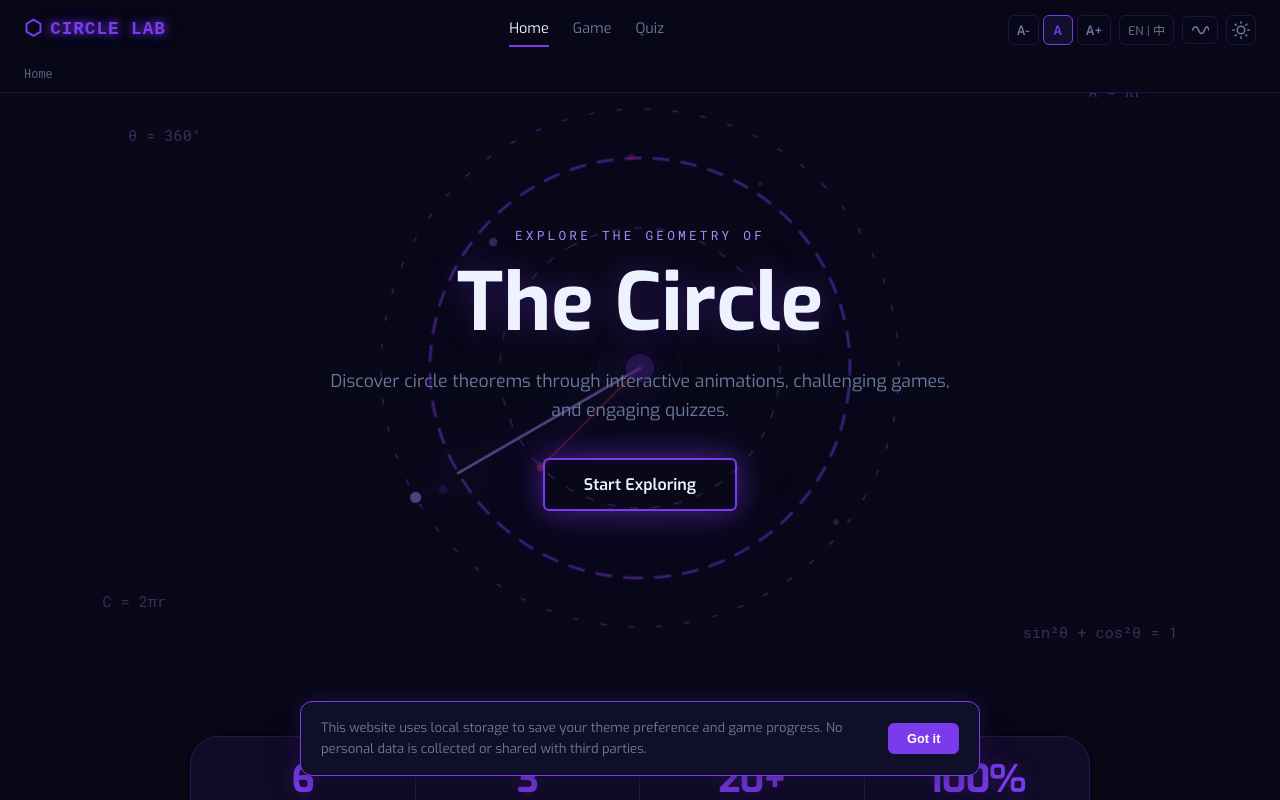
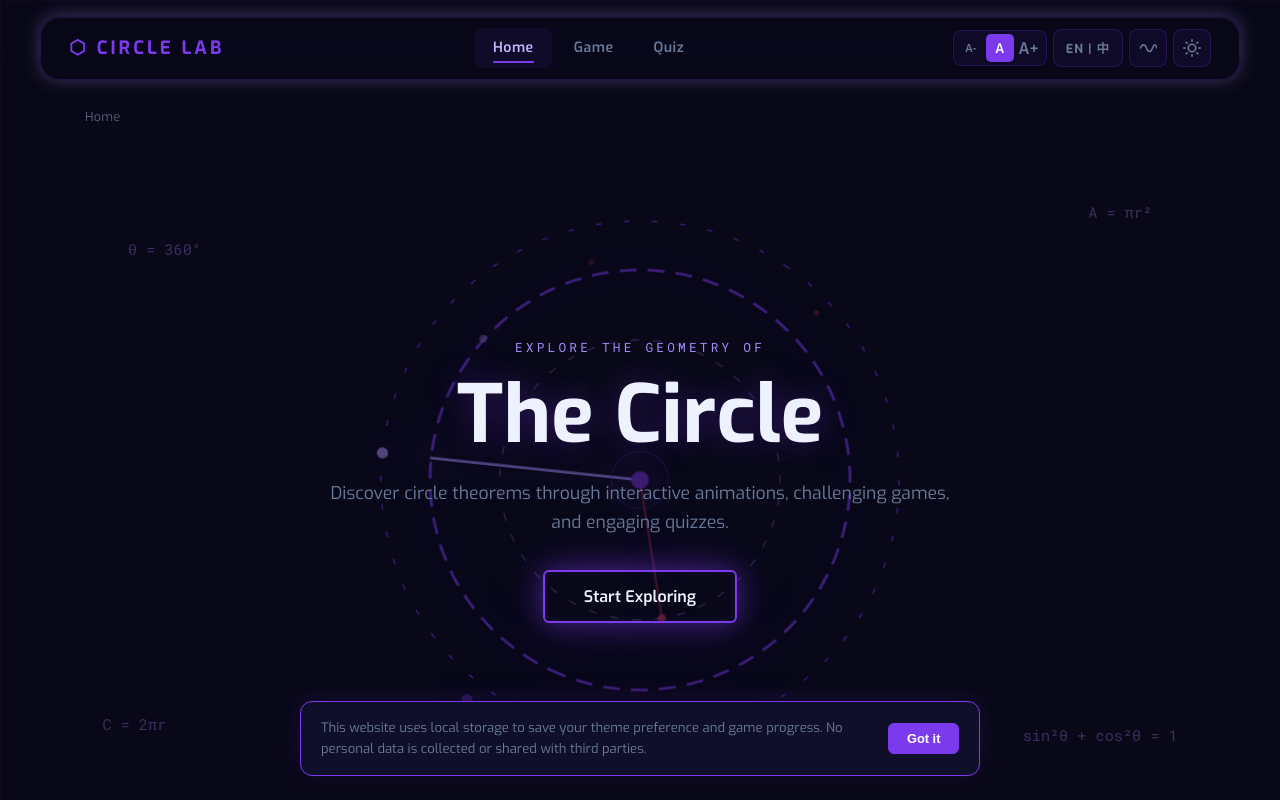
Before and after one commit to Cynn-feng/Interactive-project, a Vue app: page /#/ in a window 1280 px wide. Shown: the top 800 px of the page. Built offline with nearby package versions, Linux system fonts and the light colour scheme.

Commit message:
feat: 添加游戏暂停覆盖层交互及导航栏滚动隐藏功能

```diff
--- a/public/lang/game.en.json
+++ b/public/lang/game.en.json
@@ -41,6 +41,8 @@
     "questions_correct": "Questions Correct",
     "avg_time": "Average Time",
     "play_again": "Play Again",
+    "pause": "Pause",
+    "resume": "Resume",
     "theorems": {
       "centre_angle": "Angle at Centre Theorem",
       "centre_angle_desc": "The angle at the centre is twice the angle at the circumference",
--- a/public/lang/game.zh.json
+++ b/public/lang/game.zh.json
@@ -41,6 +41,8 @@
     "questions_correct": "正确题数",
     "avg_time": "平均用时",
     "play_again": "再玩一次",
+    "pause": "暂停",
+    "resume": "继续",
     "theorems": {
       "centre_angle": "圆心角定理",
       "centre_angle_desc": "圆心角是同弧上圆周角的两倍",
--- a/src/App.vue
+++ b/src/App.vue
@@ -48,6 +48,17 @@ onMounted(() => {
 </template>
 
 <style>
+/* Offset for fixed floating navbar (62px height + 16px top + 34px breadcrumb) */
+body {
+  padding-top: 112px;
+}
+
+@media (max-width: 768px) {
+  body {
+    padding-top: 90px;
+  }
+}
+
 .cookie-banner {
   position: fixed;
   bottom: 1.5rem;
--- a/src/components/Footer.vue
+++ b/src/components/Footer.vue
@@ -39,8 +39,8 @@ function openPrivacyPolicy() {
           <h4 class="footer__heading">{{ txt.nav }}</h4>
           <nav class="footer__nav" aria-label="Footer navigation">
             <router-link to="/" class="footer__link">{{ txt.home }}</router-link>
-            <router-link to="/game" class="footer__link">{{ txt.game }}</router-link>
-            <router-link to="/quiz" class="footer__link">{{ txt.quiz }}</router-link>
+            <a href="/game/index.html" class="footer__link">{{ txt.game }}</a>
+            <a href="/quiz/index.html" class="footer__link">{{ txt.quiz }}</a>
           </nav>
         </div>
 
--- a/src/components/Navbar.vue
+++ b/src/components/Navbar.vue
@@ -107,21 +107,32 @@ const checkMobile = () => {
   if (!isMobile.value) menuOpen.value = false
 }
 
+// Hide on scroll down, show on scroll up
+const navHidden = ref(false)
+let lastScrollY = 0
+const onScroll = () => {
+  const current = window.scrollY
+  navHidden.value = current > lastScrollY && current > 80
+  lastScrollY = current
+}
+
 onMounted(() => {
   setTheme(theme.value)
   initFontSize()
   applyReducedMotion(reducedMotion.value)
   checkMobile()
   window.addEventListener('resize', checkMobile)
+  window.addEventListener('scroll', onScroll, { passive: true })
 })
 
 onUnmounted(() => {
   window.removeEventListener('resize', checkMobile)
+  window.removeEventListener('scroll', onScroll)
 })
 </script>
 
 <template>
-  <header class="navbar" role="banner">
+  <header class="navbar" :class="{ 'navbar--hidden': navHidden }" role="banner">
     <nav class="navbar-inner" role="navigation" aria-label="Main navigation">
       <!-- Logo -->
       <router-link to="/" class="navbar-logo" @click="closeMenu">
@@ -280,24 +291,35 @@ onUnmounted(() => {
 <style scoped>
 .navbar {
   position: fixed;
-  top: 0;
-  left: 0;
-  right: 0;
+  top: 16px;
+  left: 50%;
+  transform: translateX(-50%);
+  width: min(1200px, calc(100% - 32px));
   z-index: 50;
   background: var(--nav-bg);
-  backdrop-filter: blur(10px);
-  -webkit-backdrop-filter: blur(10px);
-  border-bottom: 1px solid var(--border-color);
+  backdrop-filter: blur(24px) saturate(180%);
+  -webkit-backdrop-filter: blur(24px) saturate(180%);
+  border: 1px solid var(--border-color);
+  border-radius: var(--radius-lg);
+  box-shadow: var(--glow-secondary), 0 8px 32px rgba(0,0,0,0.3), inset 0 1px 0 rgba(255,255,255,0.06);
+  transition: transform 0.3s ease, opacity 0.3s ease,
+              background-color var(--transition-base),
+              border-color var(--transition-base);
+}
+
+.navbar--hidden {
+  transform: translateX(-50%) translateY(calc(-100% - 32px));
+  opacity: 0;
+  pointer-events: none;
 }
 
 .navbar-inner {
   display: flex;
   align-items: center;
   justify-content: space-between;
-  padding: 0 24px;
-  height: 60px;
-  max-width: 1400px;
-  margin: 0 auto;
+  padding: 0 28px;
+  height: 62px;
+  width: 100%;
 }
 
 /* Logo */
@@ -307,33 +329,31 @@ onUnmounted(() => {
   gap: 8px;
   text-decoration: none;
   color: var(--color-primary);
-  font-family: 'JetBrains Mono', 'Fira Code', monospace;
-  font-weight: bold;
-  font-size: 1.1rem;
-  transition: opacity 0.2s ease;
+  font-family: 'Exo', system-ui, sans-serif;
+  font-weight: 800;
+  font-size: 1.15rem;
+  letter-spacing: 3px;
+  white-space: nowrap;
+  transition: color var(--transition-base, 0.2s ease);
 }
 
 .navbar-logo:hover {
-  opacity: 0.85;
+  color: var(--color-secondary);
 }
 
 .logo-icon {
-  font-size: 1.3rem;
+  font-size: 1.2rem;
 }
 
 .logo-text {
-  letter-spacing: 1px;
-}
-
-[data-theme="dark"] .logo-text {
-  text-shadow: 0 0 10px var(--color-primary), 0 0 20px rgba(99, 102, 241, 0.3);
+  letter-spacing: 3px;
 }
 
 /* Nav Links */
 .navbar-links {
   display: flex;
   align-items: center;
-  gap: 24px;
+  gap: 4px;
 }
 
 .navbar-links.hidden {
@@ -341,29 +361,46 @@ onUnmounted(() => {
 }
 
 .nav-link {
+  position: relative;
+  display: inline-block;
   text-decoration: none;
   color: var(--text-muted);
-  font-size: 0.9rem;
-  padding: 4px 0;
-  border-bottom: 2px solid transparent;
-  transition: color 0.2s ease, border-color 0.2s ease;
+  font-size: 0.88rem;
+  font-weight: 600;
+  letter-spacing: 0.5px;
+  padding: 8px 18px;
+  border-radius: var(--radius-sm, 6px);
+  transition: color 0.2s ease, background-color 0.2s ease;
 }
 
 .nav-link:hover {
   color: var(--text-primary);
+  background-color: var(--bg-card-hover);
 }
 
 .nav-link.active,
 .nav-link.router-link-exact-active {
-  color: var(--text-primary);
-  border-bottom: 2px solid var(--color-primary);
+  color: var(--color-accent);
+  background: var(--bg-card);
+}
+
+.nav-link.active::after,
+.nav-link.router-link-exact-active::after {
+  content: '';
+  position: absolute;
+  bottom: 5px;
+  left: 18px;
+  right: 18px;
+  height: 2px;
+  background: var(--color-primary);
+  border-radius: 1px;
 }
 
 /* Controls */
 .navbar-controls {
   display: flex;
   align-items: center;
-  gap: 8px;
+  gap: 6px;
 }
 
 .navbar-controls.hidden {
@@ -373,50 +410,81 @@ onUnmounted(() => {
 .font-controls {
   display: flex;
   align-items: center;
-  gap: 4px;
+  gap: 1px;
+  border: 1px solid var(--border-color);
+  border-radius: var(--radius-sm, 6px);
+  padding: 3px;
+  background: var(--bg-card);
 }
 
 .control-btn {
-  display: flex;
+  display: inline-flex;
   align-items: center;
   justify-content: center;
-  background: transparent;
+  width: 38px;
+  height: 38px;
+  padding: 0;
   border: 1px solid var(--border-color);
+  border-radius: var(--radius-sm, 6px);
+  background: var(--bg-card);
   color: var(--text-muted);
+  font-size: 0.82rem;
+  font-family: inherit;
   cursor: pointer;
-  border-radius: 6px;
-  padding: 4px 8px;
-  font-size: 0.8rem;
-  font-family: inherit;
-  transition: all 0.2s ease;
+  transition: background-color 0.15s ease, color 0.15s ease, border-color 0.15s ease, box-shadow 0.15s ease;
 }
 
 .control-btn:hover {
-  color: var(--text-primary);
+  background: var(--color-primary);
+  color: #fff;
+  border-color: var(--color-primary);
+  box-shadow: var(--glow-primary);
+}
+
+.control-btn.active {
+  background: var(--color-primary);
+  color: #fff;
   border-color: var(--color-primary);
 }
 
-.control-btn.active {
-  color: var(--color-primary);
-  border-color: var(--color-primary);
-  background: rgba(99, 102, 241, 0.1);
+/* Font buttons inside the grouped container */
+.font-controls .control-btn {
+  width: 28px;
+  height: 28px;
+  border: none;
+  background: transparent;
+  border-radius: 5px;
+  box-shadow: none;
+}
+
+.font-controls .control-btn:hover,
+.font-controls .control-btn.active {
+  background: var(--color-primary);
+  color: #fff;
+  border-color: transparent;
+  box-shadow: none;
 }
 
 .font-btn {
-  min-width: 30px;
-  height: 30px;
   font-weight: 600;
 }
 
+.font-btn:nth-child(1) { font-size: 0.68rem; }
+.font-btn:nth-child(2) { font-size: 0.82rem; }
+.font-btn:nth-child(3) { font-size: 1rem; }
+
 .lang-btn {
-  height: 30px;
-  font-size: 0.75rem;
-  white-space: nowrap;
+  width: auto;
+  padding: 0 12px;
+  font-weight: 700;
+  font-size: 0.78rem;
+  letter-spacing: 1px;
 }
 
-.theme-btn {
-  width: 30px;
-  height: 30px;
+.theme-btn,
+.motion-btn {
+  width: 38px;
+  height: 38px;
   padding: 0;
 }
 
@@ -435,66 +503,75 @@ onUnmounted(() => {
   justify-content: center;
   align-items: center;
   gap: 5px;
-  width: 36px;
-  height: 36px;
-  background: transparent;
-  border: none;
+  width: 38px;
+  height: 38px;
+  background: var(--bg-card);
+  border: 1px solid var(--border-color);
+  border-radius: var(--radius-sm, 6px);
   cursor: pointer;
   padding: 0;
   z-index: 51;
+  transition: background-color 0.15s ease;
 }
 
 .hamburger-line {
   display: block;
-  width: 22px;
-  height: 2px;
+  width: 18px;
+  height: 1.5px;
   background: var(--text-primary);
-  border-radius: 2px;
+  border-radius: 1px;
   transition: transform 0.3s ease, opacity 0.3s ease;
 }
 
 .hamburger.open .hamburger-line:nth-child(1) {
-  transform: translateY(7px) rotate(45deg);
+  transform: translateY(6.5px) rotate(45deg);
 }
 
 .hamburger.open .hamburger-line:nth-child(2) {
   opacity: 0;
+  transform: scaleX(0);
 }
 
 .hamburger.open .hamburger-line:nth-child(3) {
-  transform: translateY(-7px) rotate(-45deg);
+  transform: translateY(-6.5px) rotate(-45deg);
 }
 
 /* Mobile Menu */
 .mobile-menu {
   display: flex;
   flex-direction: column;
-  padding: 16px 24px;
+  padding: 14px 18px;
   background: var(--nav-bg);
-  border-bottom: 1px solid var(--border-color);
+  border-top: 1px solid var(--border-color);
+  gap: 4px;
 }
 
 .mobile-link {
   display: block;
   text-decoration: none;
   color: var(--text-muted);
-  padding: 12px 0;
-  font-size: 1rem;
-  border-bottom: 1px solid var(--border-color);
-  transition: color 0.2s ease;
+  padding: 11px 14px;
+  font-size: 0.88rem;
+  font-weight: 600;
+  letter-spacing: 0.5px;
+  border-radius: var(--radius-sm, 6px);
+  transition: color 0.2s ease, background-color 0.2s ease;
 }
 
 .mobile-link:hover,
 .mobile-link.active,
 .mobile-link.router-link-exact-active {
-  color: var(--color-primary);
+  color: var(--color-accent);
+  background: var(--bg-card);
 }
 
 .mobile-controls {
   display: flex;
   align-items: center;
   gap: 8px;
-  padding-top: 16px;
+  padding-top: 14px;
+  border-top: 1px solid var(--border-color);
+  margin-top: 4px;
   flex-wrap: wrap;
 }
 
@@ -519,28 +596,40 @@ onUnmounted(() => {
 
 /* Breadcrumb */
 .breadcrumb {
+  position: fixed;
+  top: calc(16px + 62px + 6px);
+  left: 50%;
+  transform: translateX(-50%);
+  width: min(1200px, calc(100% - 32px));
+  z-index: 49;
   display: flex;
   align-items: center;
   gap: 6px;
-  padding: 6px 24px;
-  font-family: 'JetBrains Mono', 'Fira Code', monospace;
-  font-size: 0.75rem;
+  padding: 6px 28px;
+  font-family: 'Exo', system-ui, sans-serif;
+  font-size: 0.78rem;
   color: var(--text-muted);
-  max-width: 1400px;
-  margin: 0 auto;
+  letter-spacing: 0.3px;
   white-space: nowrap;
   overflow: hidden;
 }
 
 @media (max-width: 768px) {
   .breadcrumb {
-    font-size: 0.68rem;
-    padding: 4px 16px;
+    position: relative;
+    top: auto;
+    left: auto;
+    transform: none;
+    width: 100%;
+    padding: 4px 18px;
+    font-size: 0.7rem;
   }
   .breadcrumb-current {
     overflow: hidden;
     text-overflow: ellipsis;
-    max-width: 100px;
+    max-width: 120px;
+    display: inline-block;
+    vertical-align: bottom;
   }
 }
 
```
Also changed, not shown: public/game/game.css (+7 -0 lines), public/game/game.js (+13 -7 lines), public/shared/navbar.css (+9 -1 lines), public/shared/navbar.js (+13 -0 lines).
